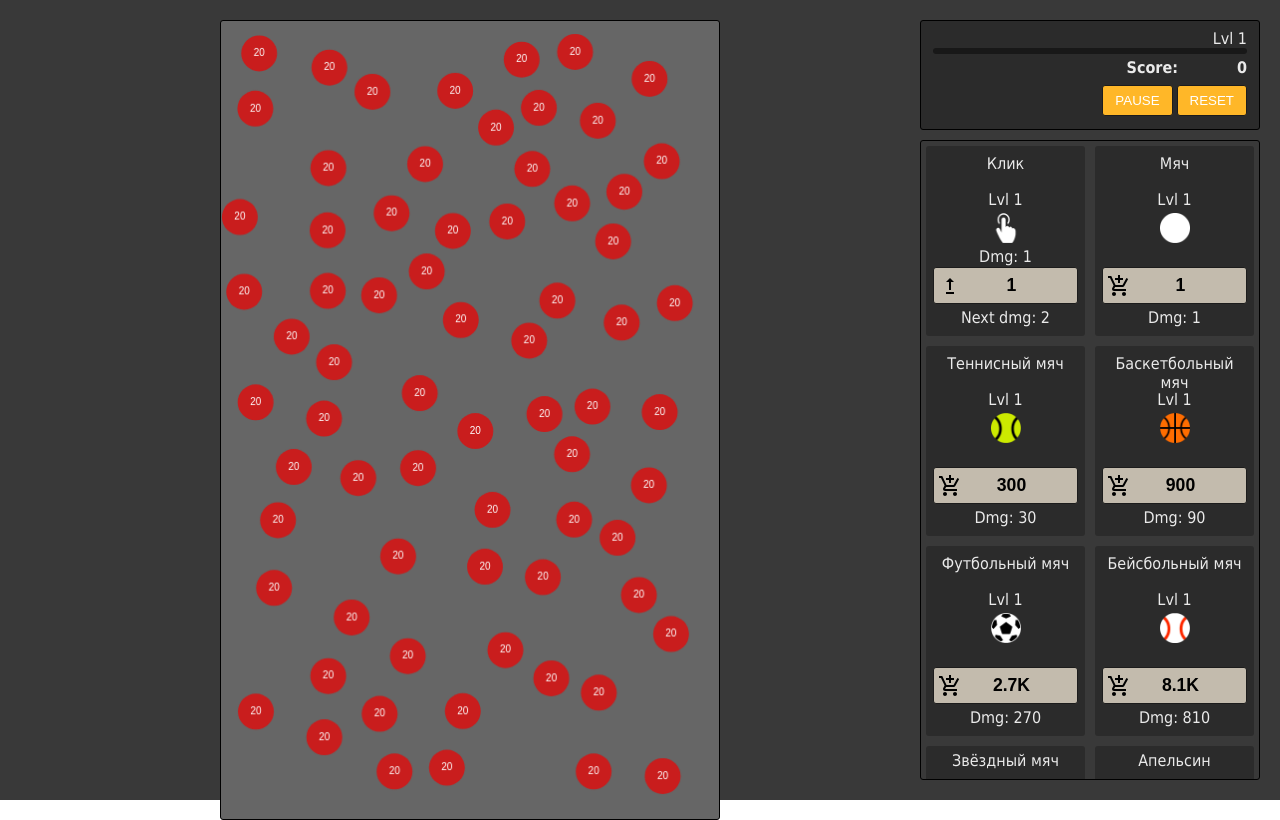
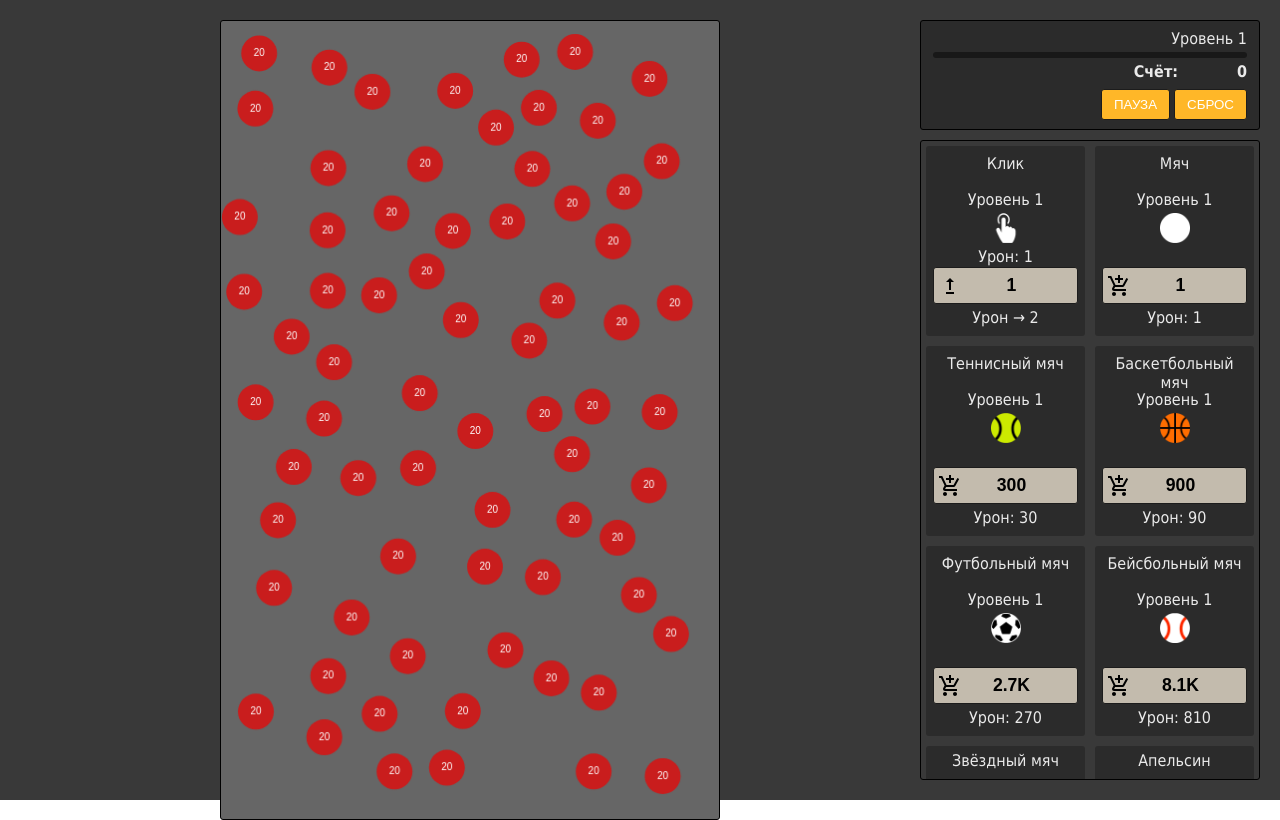
Before and after one commit to ksenkso/angular-idle-balls, an Angular app: page / in a window 1280 px wide. Built offline with nearby package versions, Linux system fonts and the light colour scheme.

Commit message:
translate everything to russian

```diff
--- a/src/app/controls/controls.component.css
+++ b/src/app/controls/controls.component.css
@@ -9,6 +9,10 @@
   border-radius: 3px;
   background-color: #2b2b2b;
   height: 100%;
+}
+
+.controls__level {
+  margin-bottom: 4px;
 }
 .controls__score {
   text-align: right;
--- a/src/app/controls/controls.component.html
+++ b/src/app/controls/controls.component.html
@@ -1,8 +1,8 @@
 <div class="controls">
-  <div class="controls__level">Lvl {{level}}</div>
+  <div class="controls__level">Уровень {{level}}</div>
   <app-progress [progress]="progress"></app-progress>
-  <div class="controls__score">Score: <span class="score__value">{{score | formatPoints}}</span></div>
-  <button class="button controls__button" *ngIf="isPaused" (click)="play()">PLAY</button>
-  <button class="button controls__button" *ngIf="!isPaused" (click)="pause()">PAUSE</button>
-  <button class="button controls__button" (click)="resetGame()">reset</button>
+  <div class="controls__score">Счёт: <span class="score__value">{{score | formatPoints}}</span></div>
+  <button class="button controls__button" *ngIf="isPaused" (click)="play()">Продолжить</button>
+  <button class="button controls__button" *ngIf="!isPaused" (click)="pause()">Пауза</button>
+  <button class="button controls__button" (click)="resetGame()">сброс</button>
 </div>
--- a/src/app/playground/playground.component.html
+++ b/src/app/playground/playground.component.html
@@ -1,4 +1,4 @@
 <div class="playground">
-  <div class="pause" *ngIf="isPaused">paused</div>
+  <div class="pause" *ngIf="isPaused">пауза</div>
   <canvas #canvas width="500" height="800" id="balls"></canvas>
 </div>
--- a/src/app/shop/shop.component.html
+++ b/src/app/shop/shop.component.html
@@ -1,9 +1,9 @@
 <div class="shop">
   <div class="shop__ball" *ngFor="let ballType of ballsService.ballTypes">
     <div class="ball__name">{{ballType.name}}</div>
-    <div class="ball__level">Lvl {{ballType.damage.level}}</div>
+    <div class="ball__level">Уровень {{ballType.damage.level}}</div>
     <img src="{{ballType.image}}" alt="" class="ball__image">
-    <div [style.opacity]="ballType.bought ? 1 : 0" class="ball__current-damage">Dmg: {{ballType.damage.value$.value | formatPoints}}</div>
+    <div [style.opacity]="ballType.bought ? 1 : 0" class="ball__current-damage">Урон: {{ballType.damage.value$.value | formatPoints}}</div>
     <button class="button ball__button"
             *ngIf="!ballType.bought"
             (click)="buy(ballType.type)"
@@ -17,7 +17,7 @@
             class="button ball__button ball__button_upgrade">
 
       {{ballType.cost.value$.value | formatPoints}}</button>
-    <div *ngIf="ballType.bought" class="ball__next-damage">Next dmg: {{ballType.damage.next | formatPoints}}</div>
-    <div *ngIf="!ballType.bought" class="ball__current-damage">Dmg: {{ballType.damage.value$.value | formatPoints}}</div>
+    <div *ngIf="ballType.bought" class="ball__next-damage">Урон → {{ballType.damage.next | formatPoints}}</div>
+    <div *ngIf="!ballType.bought" class="ball__current-damage">Урон: {{ballType.damage.value$.value | formatPoints}}</div>
   </div>
 </div>
```
